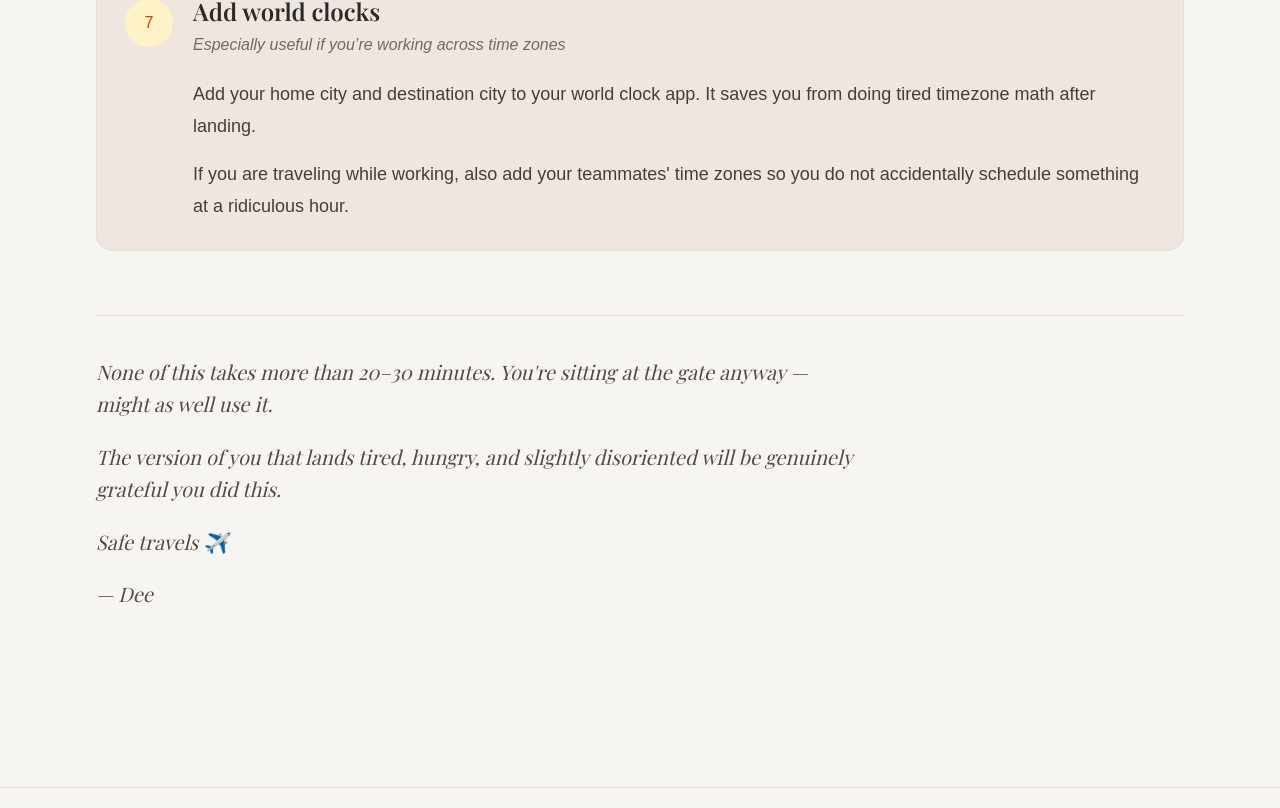
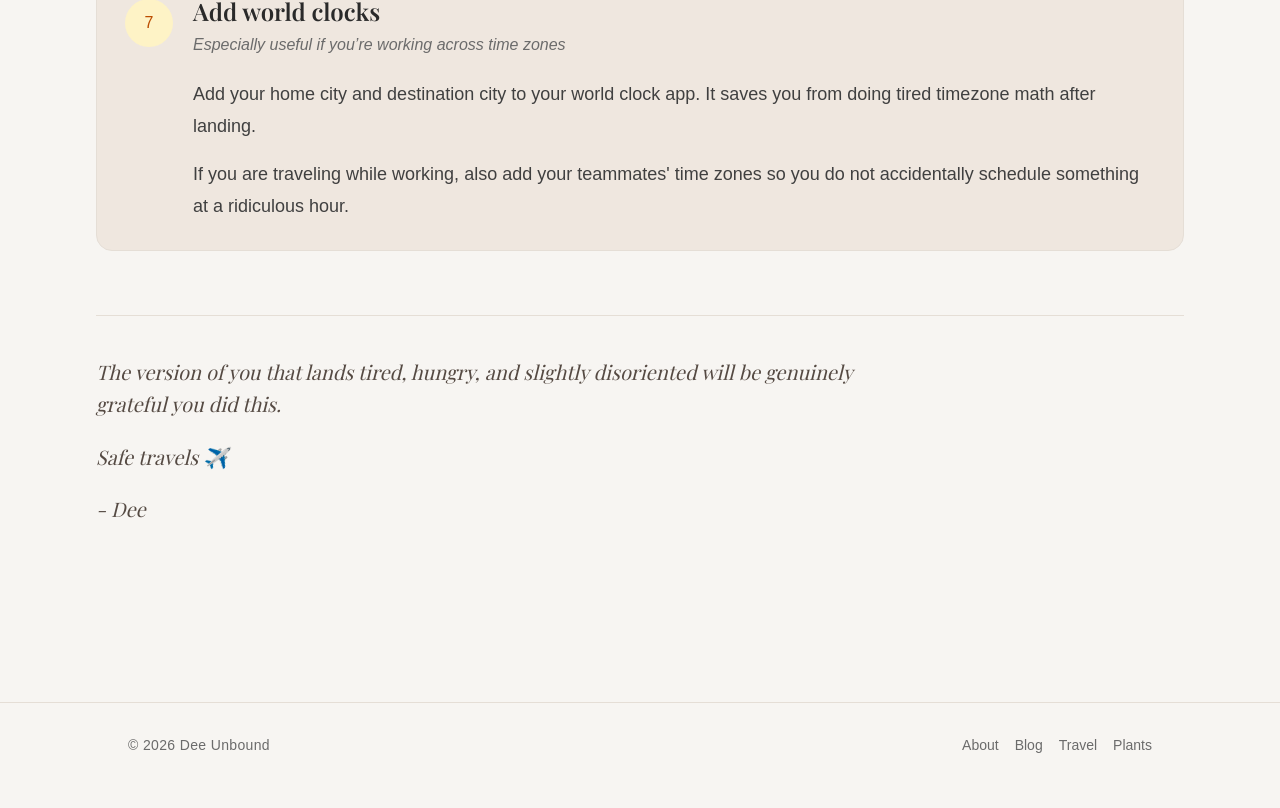
Before and after one commit to dsatyan/deeunbound, a Next.js app: page /travel/essentials/gate-habits in a window 1280 px wide. Shown: the part 3578-4386 px from the top of the page. After the commit the page ends 4365 px from the top, so only its background shows below. Built offline with nearby package versions, Linux system fonts and the light colour scheme; a web font is replaced by a local one.

Commit message:
minor edits

```diff
--- a/app/travel/essentials/gate-habits/page.tsx
+++ b/app/travel/essentials/gate-habits/page.tsx
@@ -127,7 +127,7 @@ export default function GateHabits() {
                     of the files you wish to download
                   </>,
                   <>
-                    select <strong>Make Available Offline</strong>
+                    Select <strong>Make Available Offline</strong>
                   </>,
                   <>
                     Toggle to airplane mode and verify if you have access to
@@ -230,10 +230,6 @@ export default function GateHabits() {
 
         <section className="mt-16 border-t border-[var(--border)] pt-10">
           <div className="max-w-3xl space-y-5 font-serif text-xl italic leading-relaxed text-[#554a43]">
-            <p>
-              None of this takes more than 20–30 minutes. You&apos;re sitting at
-              the gate anyway — might as well use it.
-            </p>
 
             <p>
               The version of you that lands tired, hungry, and slightly
@@ -242,7 +238,7 @@ export default function GateHabits() {
 
             <p>Safe travels ✈️</p>
 
-            <p>— Dee</p>
+            <p>- Dee</p>
           </div>
         </section>
       </main>
```
